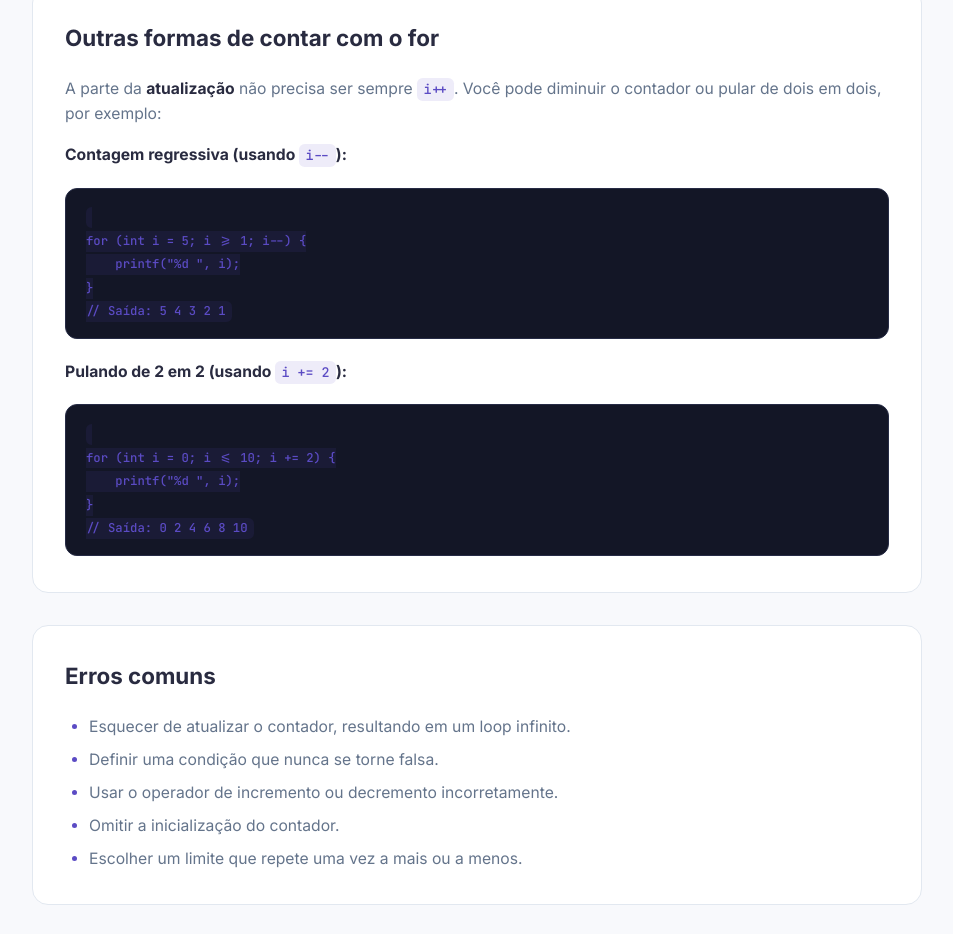
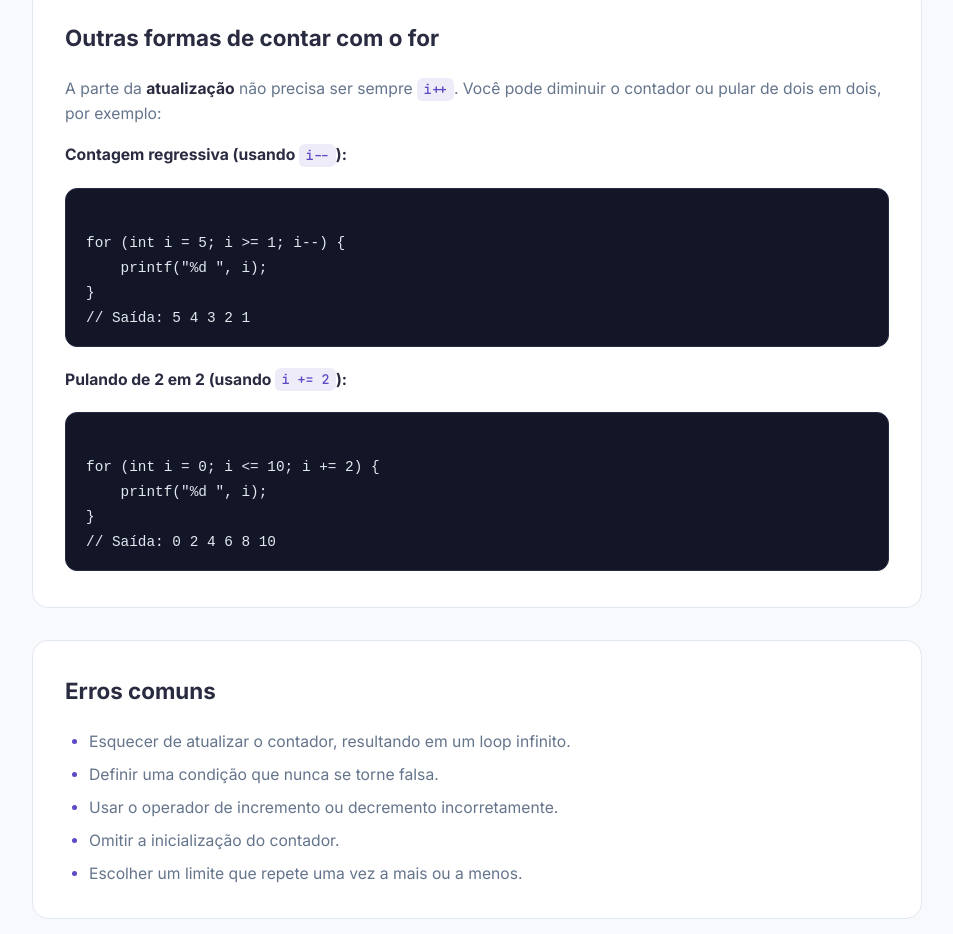
Before and after one commit to Codigo-Em-Jogo/codigo-em-jogo, a plain HTML site: page paginas/05-for.html in a window 1280 px wide. Shown: the part 2578-3512 px from the top of the page, without its empty margins (318-1271 px from the left). Drawn offline with Linux system fonts and the light colour scheme.

Commit message:
adição de uma class na tag code

```diff
--- a/paginas/05-for.html
+++ b/paginas/05-for.html
@@ -195,7 +195,8 @@ printf("Soma total: %d", soma);
 
                 <p><strong>Contagem regressiva (usando <code>i--</code>):</strong></p>
 
-                <pre><code>
+
+                <pre><code class="codigo">
 for (int i = 5; i &gt;= 1; i--) {
     printf("%d ", i);
 }
@@ -203,7 +204,7 @@ for (int i = 5; i &gt;= 1; i--) {
 </code></pre>
 
                 <p><strong>Pulando de 2 em 2 (usando <code>i += 2</code>):</strong></p>
-                <pre><code>
+                <pre><code class="codigo">
 for (int i = 0; i &lt;= 10; i += 2) {
     printf("%d ", i);
 }
```
